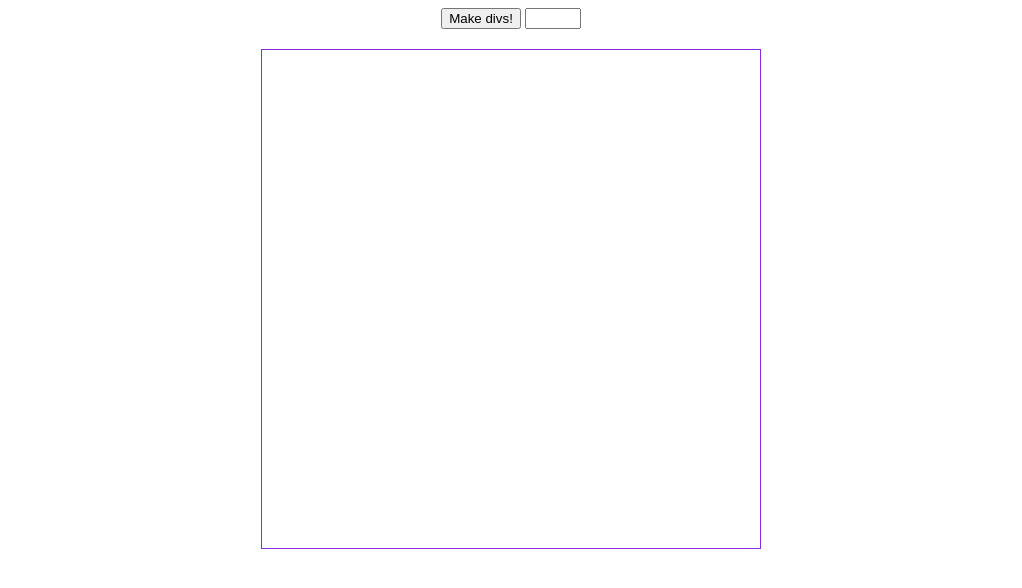
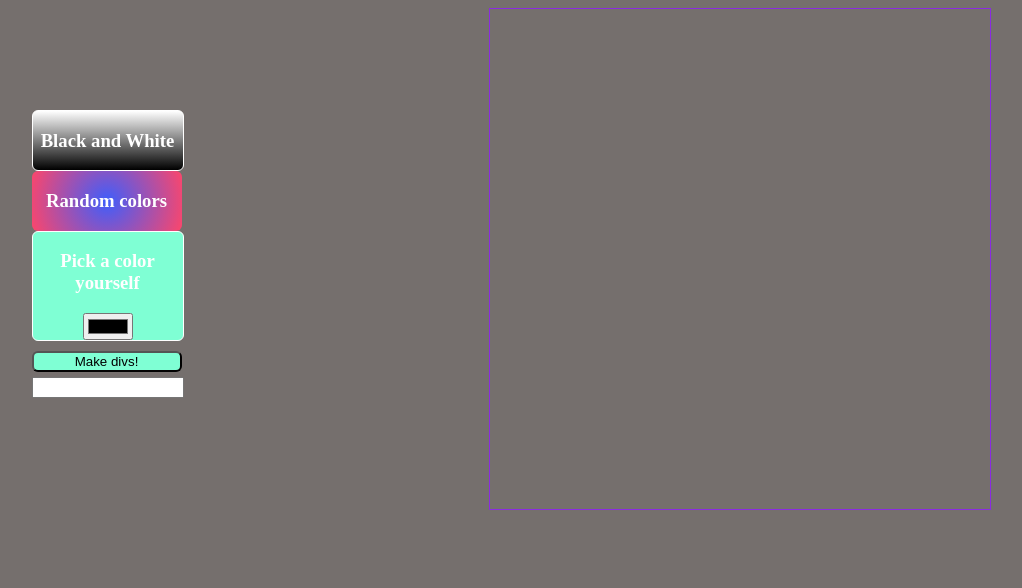
Before and after one commit to d3xdll/etchANDsketch, a plain HTML site: page index.html in a window 1280 px wide. Shown: the whole page, without its empty margins (129-1151 px from the left). Drawn offline with Linux system fonts and the light colour scheme.

Commit message:
Add colors, positioning

```diff
--- a/index.html
+++ b/index.html
@@ -8,16 +8,32 @@
   <title>Document</title>
 </head>
 <body>
+<div id="inputData">
+  <div id="flexButtons">
+    <div id="blackWhite">
+      <h3>Black and White</h3>
+    </div>
+
+    <div id="randomColors">
+      <h3>Random colors</h3>
+    </div>
+
+    <div id="pickColor">
+      <h3>Pick a color yourself</h3>
+      <input type="color" id="colorPicker" name="colorPicker">
+    </div>
+  </div>
+
   <div id="inputForm">
     <button id="btn">Make divs!</button>
     <input type="number" name="numberOfDivs" id="numberOfDivs" min="1" max="49">
   </div>
-  <div id="mainBoard">
-  </div>
- <div id="blackWhite">
+</div>
 
- </div>
- <div id=""></div>
+<div id="mainBoard">
+
+</div>
+
 <script src="./script.js"></script>
 </body>
 </html>
--- a/script.js
+++ b/script.js
@@ -1,11 +1,28 @@
 const mainSquare=document.querySelector('#mainBoard');
+let divsColor="";
+
+const createBtn=document.querySelector('#btn');
+console.log(createBtn);
+createBtn.addEventListener('click', ()=>{
+  let divsCount=document.querySelector('#numberOfDivs').value;
+  createDesk(divsCount)}
+);
 
 
-const createBtn=document.querySelector('button');
-console.log(createBtn);
-createBtn.addEventListener('click', ()=>{
-  let divsCount=document.querySelector('input').value;
-  createDesk(divsCount)});
+const blackBtn=document.getElementById('blackWhite');
+blackBtn.addEventListener('click', ()=>changeColor('white'));
+
+
+const randomBtn=document.getElementById('randomColors');
+randomBtn.addEventListener('click', changeRandom);
+
+const userClrBtn=document.getElementById('pickColor');
+userClrBtn.addEventListener('click', ()=>{
+  let userColor=document.querySelector('#colorPicker').value;
+  changeColor(userColor);
+});
+
+
 
 
 // checks nodelist
@@ -32,7 +49,7 @@ function createDivs(divsCount){
       squares.style.border="0.5px solid black";
       flexDivs.appendChild(squares);}
     }
-    change();
+    // change();
 }
 
 // checks if some divs is already on a board, if true > removes and creates given number
@@ -55,9 +72,17 @@ function createDesk(divsCount){
     return hoverDivs;
   }
 
-  function change(){
+  function changeRandom(){
     selectDivs().forEach((element) =>{
       element.addEventListener('mouseover', ()=>
       element.style.backgroundColor=randomColor());
     });
   }
+
+
+  function changeColor(colorScheme){
+    selectDivs().forEach((element) =>{
+      element.addEventListener('mouseover', ()=>
+      element.style.backgroundColor=colorScheme);
+    });
+  }
--- a/styles.css
+++ b/styles.css
@@ -1,10 +1,11 @@
-*{
+/* *{
   box-sizing: border-box;
-}
+} */
 body {
   display: flex;
-  flex-direction: column;
+  justify-content: space-around;
   align-items: center;
+  background-color: rgb(117, 111, 109);
 }
 #mainBoard{
   height: 500px;
@@ -13,5 +14,64 @@ body {
   align-items: center;
   justify-content: center;
   border: 1px solid blueviolet;
-  margin-top: 20px;
+
+
 }
+
+#blackWhite {
+  background: rgb(0,0,0);
+  background: linear-gradient(0deg, rgba(0,0,0,1) 0%, rgba(255,255,255,1) 100%);
+  color: white;
+  border: 1px solid white;
+  border-radius: 6px;
+  width: 150px;
+  text-align: center;
+}
+
+#pickColor{
+  background-color: aquamarine;
+  color: white;
+  border: 1px solid white;
+  border-radius: 6px;
+  width: 150px;
+  text-align: center;
+
+}
+
+#randomColors{
+  background: rgb(63,94,251);
+  background: radial-gradient(circle, rgba(63,94,251,1) 0%, rgba(252,70,107,1) 100%);
+  width: 150px;
+  text-align: center;
+  color: white;
+  border-radius: 6px;
+
+}
+
+#flexButtons{
+  display: flex;
+  flex-direction: column;
+}
+
+#inputForm{
+  margin-top: 10px;
+  margin-bottom: 10px;
+  display: flex;
+  align-items: stretch;
+  flex-direction: column;
+
+}
+
+#inputForm button{
+  width: 150px;
+  border-radius: 6px;
+  background-color: aquamarine;
+  margin-bottom: 5px;
+}
+
+#inputData{
+  display: block;
+  flex-direction: column;
+  justify-content: space-around;
+
+}
```
